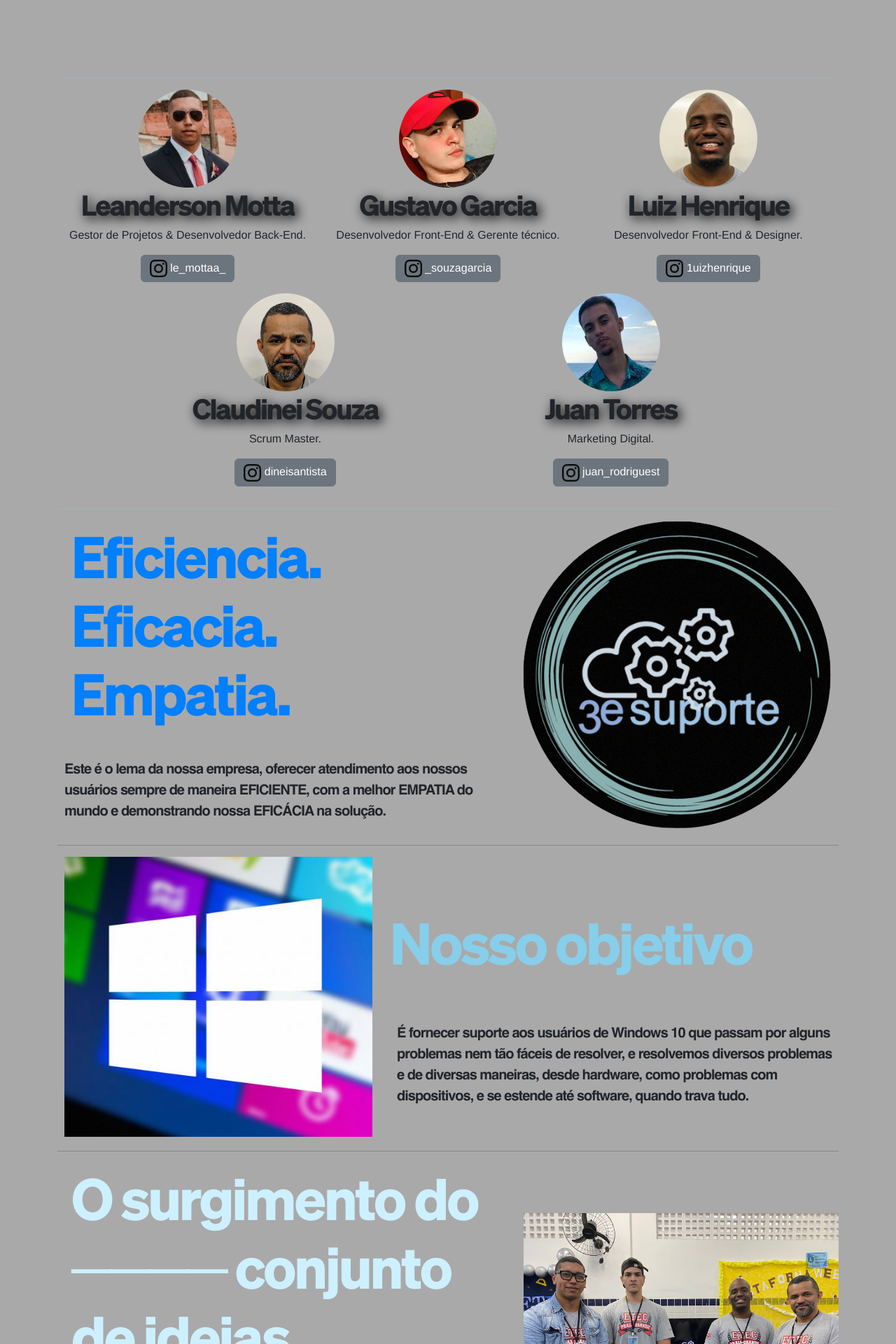
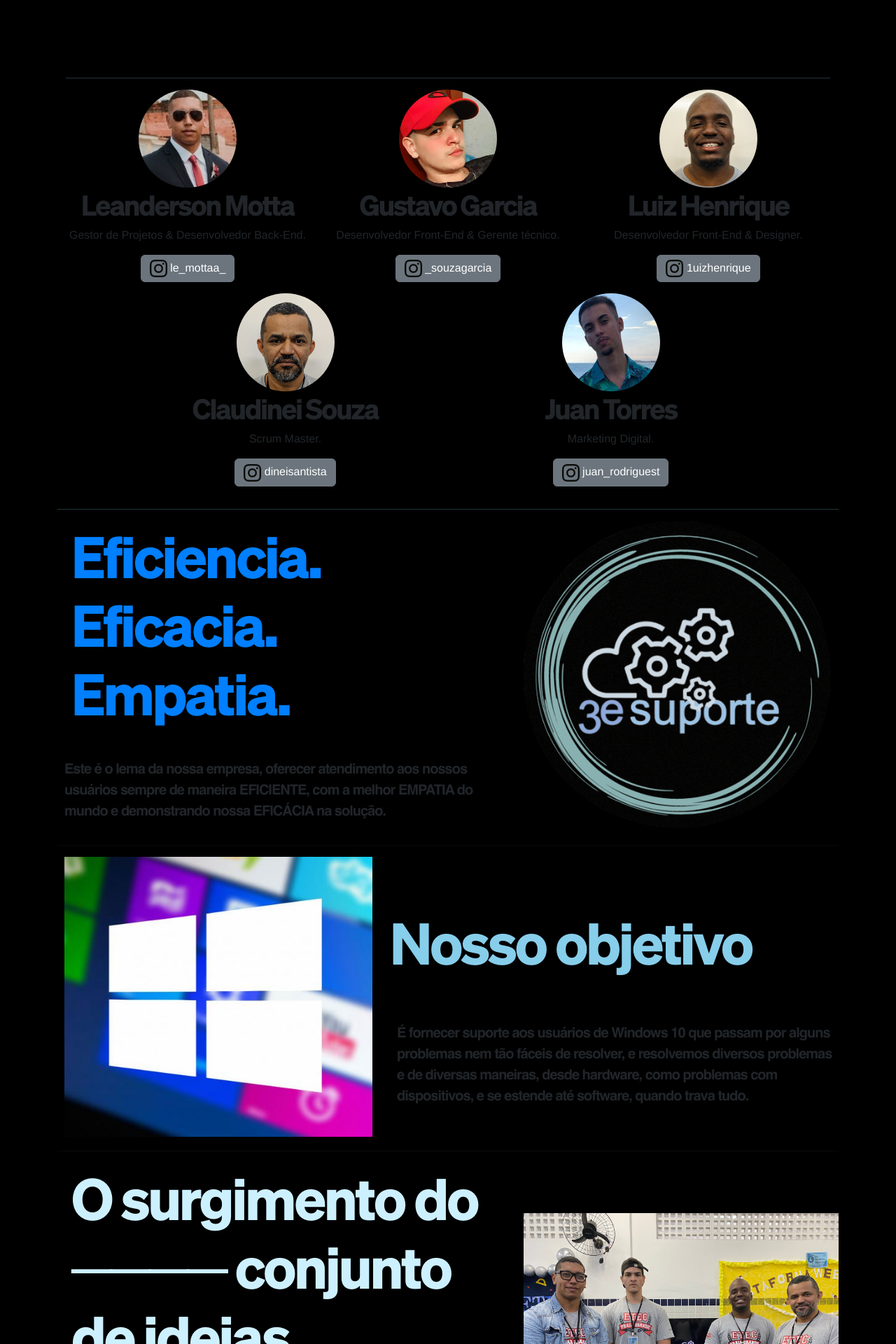
Before and after one commit to blvckn01r/3ESuporte, a PHP site: page /index3E1.html in a window 1280 px wide. Shown: the part 801-2721 px from the top of the page at 70% size. Run offline with PHP 8.4, Linux system fonts and the light colour scheme; some libraries are stand-ins or nearby versions.

Commit message:
Update style3E.css

```diff
--- a/style3E.css
+++ b/style3E.css
@@ -1,5 +1,5 @@
 body{
-	background-color: #A9A9A9;
+	background-color: #000000;
 	background:  linear-gradient(#000000, #000000, #474A51 #c6c6c6, #777777, #ABABAB);
 }
 .icon{
```
